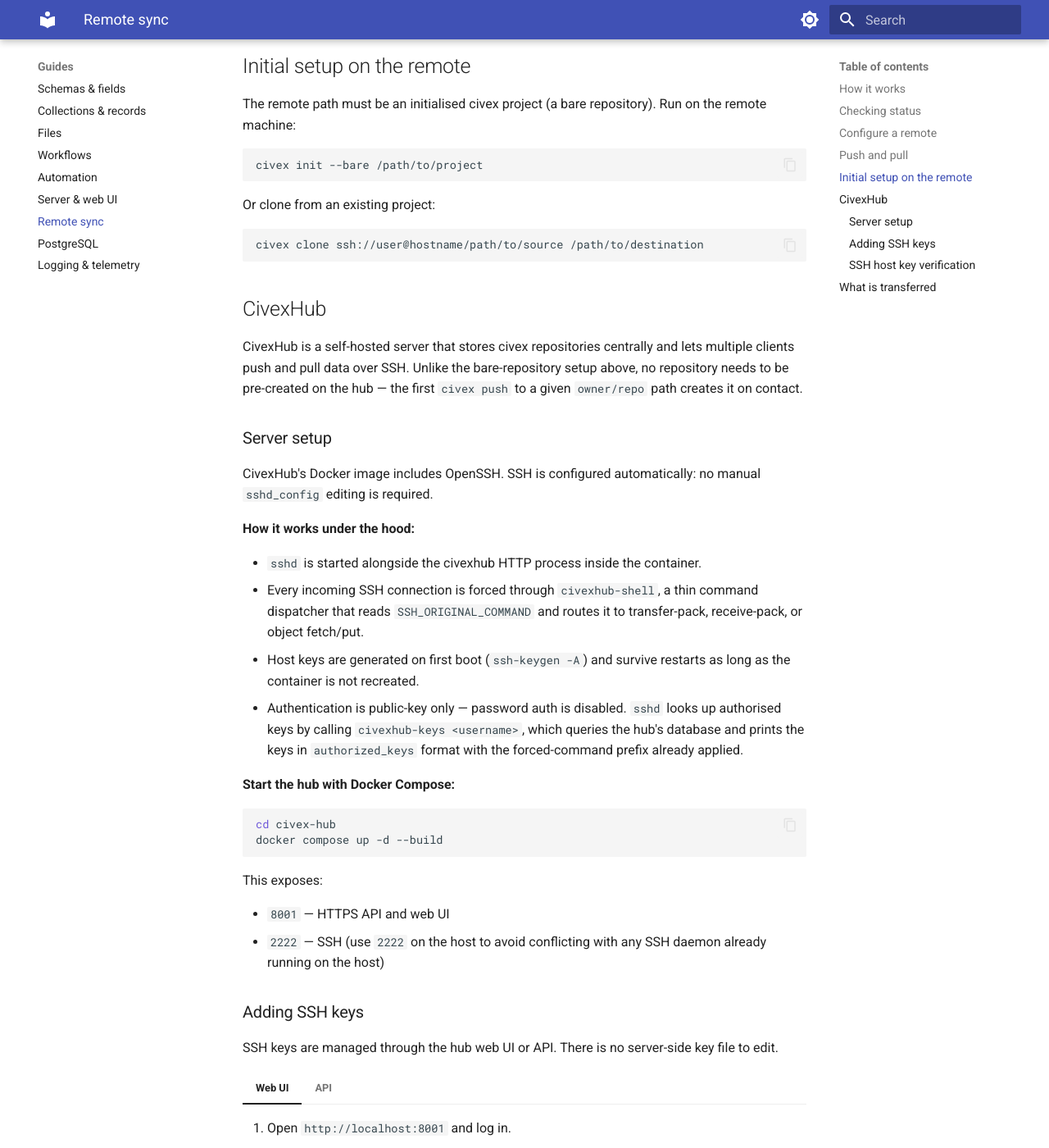
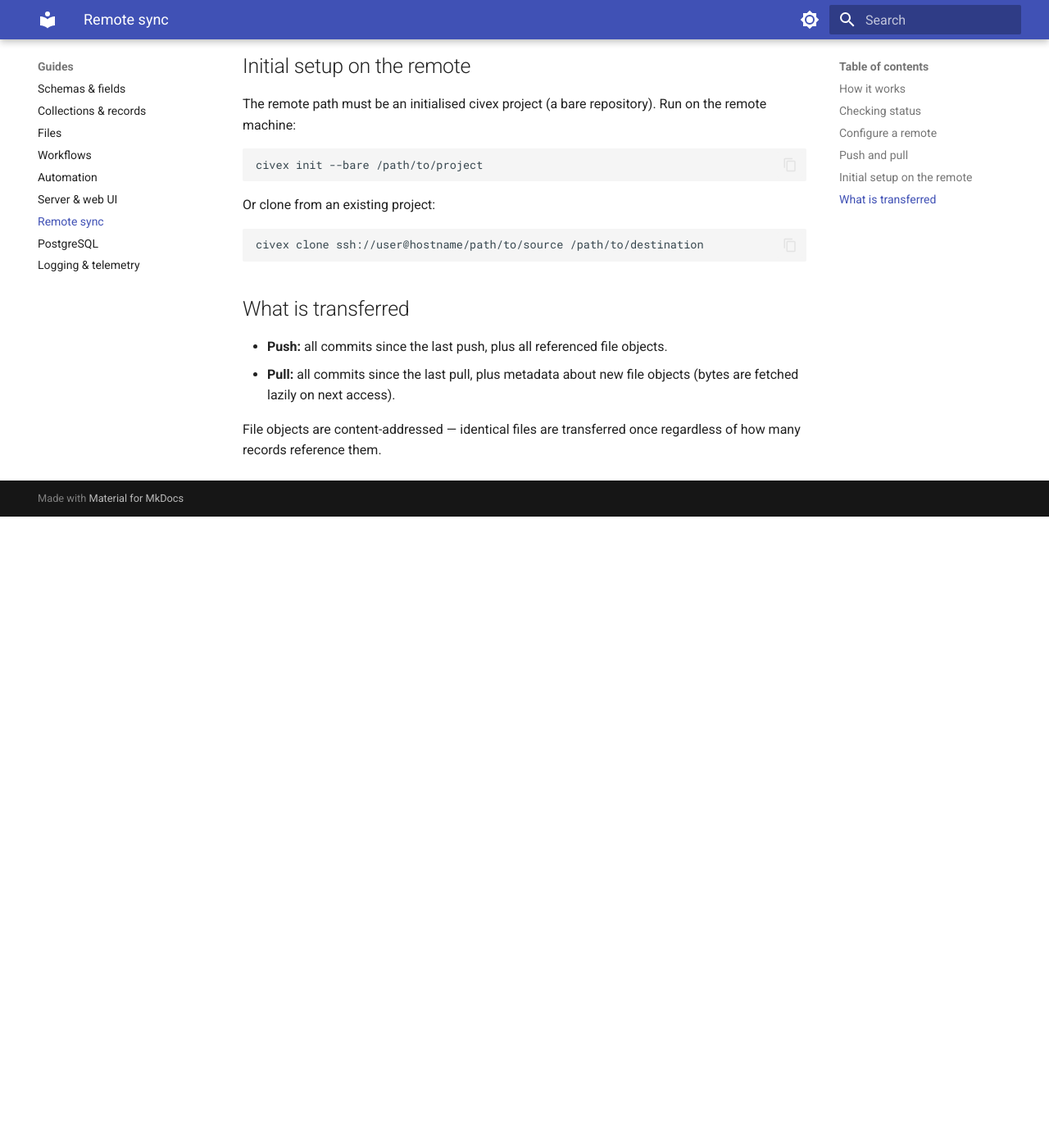
Before and after one commit to sullivan-james/civex-service, an MkDocs documentation site: the page built from docs/guides/remote-sync.md, in a window 1280 px wide and 1400 px high, scrolled down 1327 px. Shown: the whole window at 82% size. Built offline with MkDocs 1.6.1 and Material for MkDocs 9.7.7, drawn with Linux system fonts in a browser that asks for light colours; after the commit the page ends 1957 px from its top, so only the background shows below that; some of the changed text lies outside the part shown.

Commit message:
Remove CivexHub references and install civex from PyPI
CivexHub was split into its own repo (CIVEX-13), but ~67 lines of this
repo's docs still documented its Docker image, civexhub-shell,
civexhub-keys, port 2222, and its /api/v1/auth/token flow. On a public
docs site that publishes a different, private product's server setup and
would silently drift from it. Removed from the remote-sync guide, the
plumbing reference, README, and index.

Also reworded the hub references in user-visible CLI surfaces --
`civex auth --help`, the transport docstrings, and the "Invalid
civex-hub URL" error -- to say "a remote civex server". The sync feature
itself is unchanged: push/pull/remote/clone and HttpTransport all behave
exactly as before, they are just no longer named after a product that
lives elsewhere. No test asserted on these strings.

Install now comes from PyPI (civex 1.0.4, Python >=3.12) instead of
release wheels. The old instructions told readers to `gh release
download` and `git clone` a private repo, so every install path on the
page failed for the public reader it was written for. Adds an extras
table and a plain pip tab.

Drops the Desktop app tab: its ZIPs exist only as private-repo release
assets. build-desktop.yml still produces them; restore the tab once
there is a public download location.

Co-Authored-By: Claude Opus 5 <noreply@anthropic.com>

````diff
--- a/docs/guides/remote-sync.md
+++ b/docs/guides/remote-sync.md
@@ -61,73 +61,6 @@ Or clone from an existing project:
 civex clone ssh://user@hostname/path/to/source /path/to/destination
 ```
 
-## CivexHub
-
-CivexHub is a self-hosted server that stores civex repositories centrally and lets multiple clients push and pull data over SSH. Unlike the bare-repository setup above, no repository needs to be pre-created on the hub — the first `civex push` to a given `owner/repo` path creates it on contact.
-
-### Server setup
-
-CivexHub's Docker image includes OpenSSH. SSH is configured automatically: no manual `sshd_config` editing is required.
-
-**How it works under the hood:**
-
-- `sshd` is started alongside the civexhub HTTP process inside the container.
-- Every incoming SSH connection is forced through `civexhub-shell`, a thin command dispatcher that reads `SSH_ORIGINAL_COMMAND` and routes it to transfer-pack, receive-pack, or object fetch/put.
-- Host keys are generated on first boot (`ssh-keygen -A`) and survive restarts as long as the container is not recreated.
-- Authentication is public-key only — password auth is disabled. `sshd` looks up authorised keys by calling `civexhub-keys <username>`, which queries the hub's database and prints the keys in `authorized_keys` format with the forced-command prefix already applied.
-
-**Start the hub with Docker Compose:**
-
-```bash
-cd civex-hub
-docker compose up -d --build
-```
-
-This exposes:
-
-- `8001` — HTTPS API and web UI
-- `2222` — SSH (use `2222` on the host to avoid conflicting with any SSH daemon already running on the host)
-
-### Adding SSH keys
-
-SSH keys are managed through the hub web UI or API. There is no server-side key file to edit.
-
-=== "Web UI"
-
-    1. Open `http://localhost:8001` and log in.
-    2. Go to **Settings → SSH keys**.
-    3. Paste your public key (`~/.ssh/id_ed25519.pub` or similar) and give it a title.
-    4. Click **Add key**.
-
-=== "API"
-
-    ```bash
-    # 1. Get a token
-    TOKEN=$(curl -s -X POST http://localhost:8001/api/v1/auth/token \
-      -H "Content-Type: application/json" \
-      -d '{"username":"alice","password":"secret"}' | python3 -c "import sys,json; print(json.load(sys.stdin)['access_token'])")
-
-    # 2. Upload your public key
-    curl -s -X POST http://localhost:8001/api/v1/settings/ssh-keys \
-      -H "Authorization: Bearer $TOKEN" \
-      -H "Content-Type: application/json" \
-      -d "{\"title\":\"my-laptop\",\"public_key\":\"$(cat ~/.ssh/id_ed25519.pub)\"}"
-    ```
-
-Keys can be listed and deleted via the same UI or via `GET`/`DELETE /api/v1/settings/ssh-keys`.
-
-### SSH host key verification
-
-The first time you push to a hub over SSH, your SSH client will ask you to verify the host key:
-
-```
-The authenticity of host '[localhost]:2222 ([127.0.0.1]:2222)' can't be established.
-ED25519 key fingerprint is SHA256:...
-Are you sure you want to continue connecting (yes/no/[fingerprint])?
-```
-
-Type `yes` to add it to `~/.ssh/known_hosts`. Subsequent pushes and pulls will connect silently. In CI or scripting contexts, add `StrictHostKeyChecking=no` in `~/.ssh/config` for the hub host.
-
 ## What is transferred
 
 - **Push:** all commits since the last push, plus all referenced file objects.
````
Also changed, not shown: README.md (+2 -2 lines), docs/getting-started/install.md (+26 -25 lines), docs/guides/server-and-web-ui.md (+0 -2 lines), docs/index.md (+1 -1 lines), docs/reference/cli/plumbing.md (+1 -1 lines), 3 other files.
